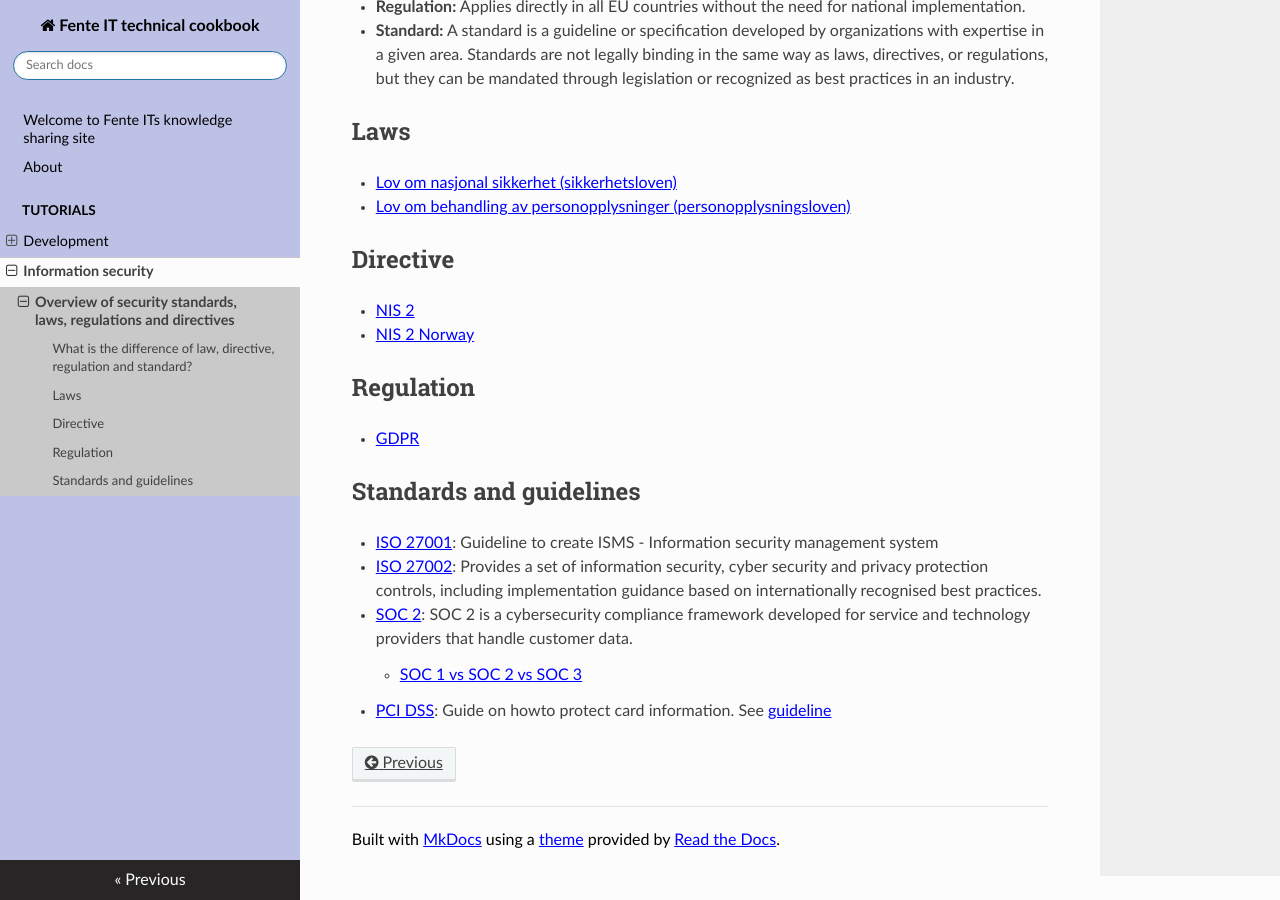
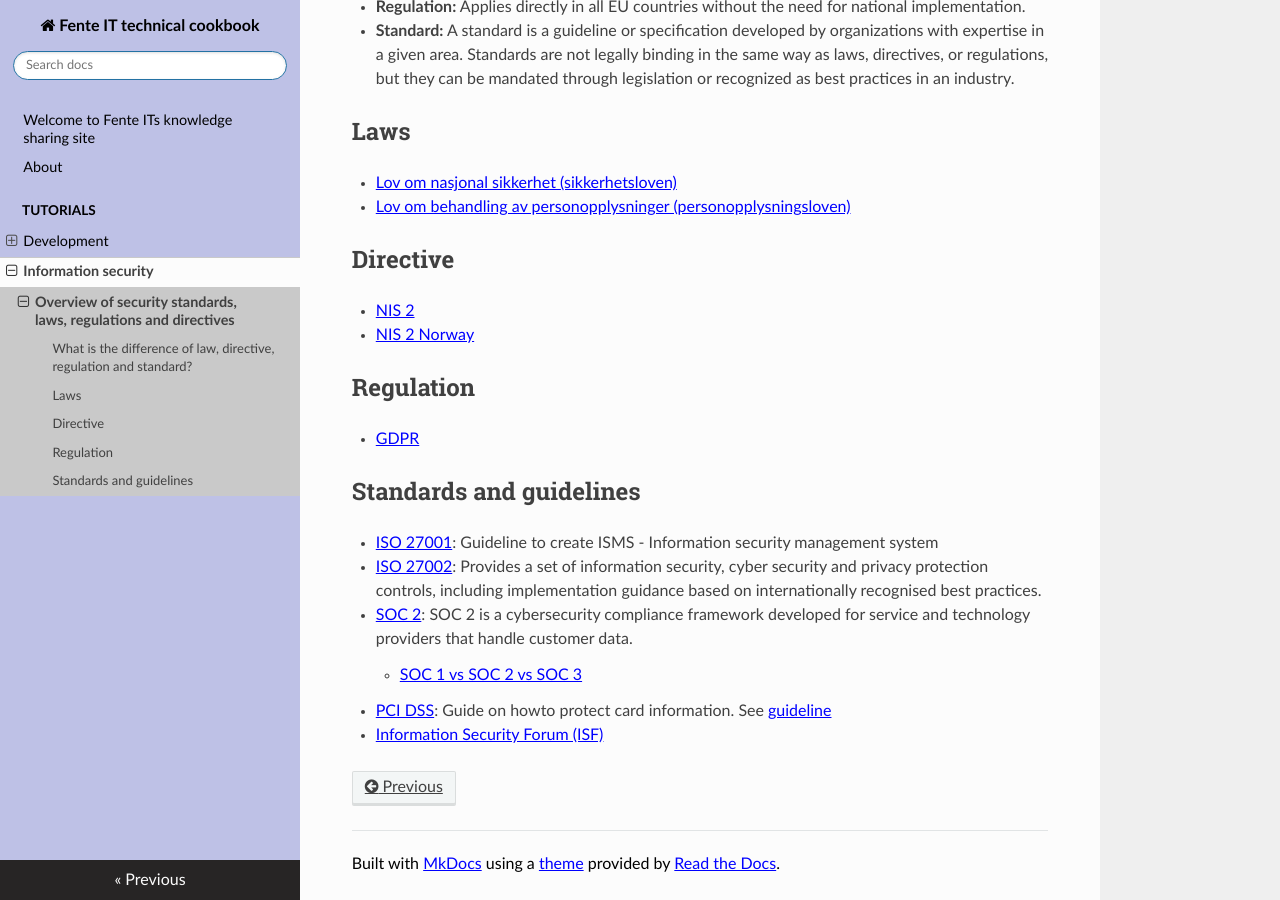
Before and after one commit to fente-it/fente-tech, an MkDocs documentation site: the page built from docs/tutorials/information-security/security-standards-and-laws.md, in a window 1280 px wide and 900 px high, scrolled down 727 px. Built offline with MkDocs 1.6.1, drawn with Linux system fonts in a browser that asks for light colours; nearby versions of some CDN libraries.

Commit message:
Update page security standards and laws

```diff
--- a/docs/tutorials/information-security/security-standards-and-laws.md
+++ b/docs/tutorials/information-security/security-standards-and-laws.md
@@ -35,3 +35,4 @@ It is easy to get lost in all the different standards, laws, regulations and dir
 - [SOC 2](https://www.aicpa-cima.com/topic/audit-assurance/audit-and-assurance-greater-than-soc-2): SOC 2 is a cybersecurity compliance framework developed for service and technology providers that handle customer data.
     - [SOC 1 vs SOC 2 vs SOC 3](https://secureframe.com/hub/soc-2/soc-1-vs-soc-2-vs-soc-3)
 - [PCI DSS](https://www.pcisecuritystandards.org/): Guide on howto protect card information. See [guideline](https://listings.pcisecuritystandards.org/documents/PCI_DSS-QRG-v3_2_1.pdf)
+- [Information Security Forum (ISF)](https://www.securityforum.org/)
```
